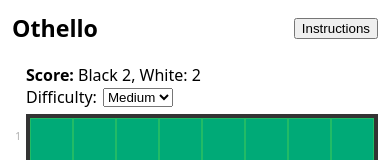
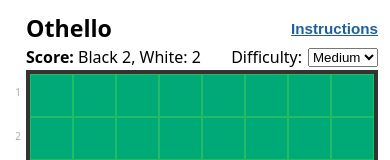
Before and after one commit to nickallan-kerv/othello, a React (Vite) app: page / in a window 390 px wide. Shown: the top 160 px of the page. Built offline with nearby package versions, Linux system fonts and the light colour scheme.

Commit message:
Polish compact layout and AI status styles

```diff
--- a/src/styles.css
+++ b/src/styles.css
@@ -5,16 +5,49 @@
 body{font-family:system-ui,Segoe UI,Roboto,Helvetica,Arial;margin:16px}
 .container{width:min(100%,900px);max-width:900px;margin:0 auto;position:relative}
 .container{-webkit-tap-highlight-color:transparent}
-.topbar{display:flex;align-items:center;justify-content:space-between;gap:10px;flex-wrap:nowrap}
-.topbar h1{margin:0}
+.topbar{
+  width:var(--board-size);
+  max-width:100%;
+  padding:0 0 0 14px;
+  margin:0;
+  display:grid;
+  grid-template-columns:1fr auto 1fr;
+  align-items:center;
+  gap:4px;
+}
+.topbar h1{margin:0;justify-self:start}
+.topbar-center{display:flex;justify-content:center;align-items:center;min-height:16px}
+.topbar-instructions{
+  justify-self:end;
+  border:none;
+  padding:0;
+  background:none;
+  color:#1f5f9e;
+  font-weight:600;
+  text-decoration:underline;
+  cursor:pointer;
+}
 .board-preview-shell{width:var(--board-size);max-width:100%}
-.board-meta{display:flex;align-items:center;justify-content:space-between;gap:10px;margin-top:8px;margin-bottom:6px;padding-left:14px}
+.board-meta{display:flex;flex-direction:column;gap:2px;margin-top:2px;margin-bottom:2px;padding:0 0 0 14px}
+.board-meta-main{display:flex;align-items:center;justify-content:space-between;gap:10px}
 .board-score{white-space:nowrap}
-.board-difficulty{margin-left:auto;display:flex;align-items:center;gap:6px;white-space:nowrap}
-.board-shell{position:relative;width:100%;padding-left:14px;padding-bottom:14px}
+.board-ai-status{display:flex;align-items:center;gap:6px;color:#24507a;font-size:12px;font-weight:600;min-height:16px}
+.ai-spinner{
+  width:12px;
+  height:12px;
+  border:2px solid rgba(31,95,158,0.28);
+  border-top-color:#1f5f9e;
+  border-radius:50%;
+  animation:ai-spin .75s linear infinite;
+}
+@keyframes ai-spin{
+  from{transform:rotate(0deg)}
+  to{transform:rotate(360deg)}
+}
+.board-difficulty{display:flex;align-items:center;gap:6px;white-space:nowrap}
+.board-shell{position:relative;width:100%;padding:0 0 14px 14px}
 .board-axis-col{
   position:absolute;
-  left:0;
   top:0;
   bottom:14px;
   width:12px;
@@ -27,11 +60,11 @@
   font-weight:500;
   pointer-events:none;
 }
+.board-axis-col-left{left:0}
 .board-axis-row{
   position:absolute;
   left:14px;
   right:0;
-  bottom:0;
   height:12px;
   display:grid;
   grid-template-columns:repeat(8,1fr);
@@ -42,6 +75,7 @@
   font-weight:500;
   pointer-events:none;
 }
+.board-axis-row-bottom{bottom:0}
 .board{display:grid;grid-template-columns:repeat(8,1fr);width:100%;aspect-ratio:1 / 1;height:auto;border:4px solid #333}
 .board{touch-action:none;-webkit-user-select:none;user-select:none;-webkit-touch-callout:none}
 .cell{border:1px solid #2b6;position:relative;background:#0a7}
@@ -63,7 +97,7 @@
 .face.white{background:#eee}
 
 /* Layout for main area: board on left, history on right */
-.main{display:flex;gap:20px;align-items:flex-start;margin-top:12px}
+.main{display:flex;gap:20px;align-items:flex-start;margin-top:0}
 .board-preview-shell .board{transition:opacity .2s ease, filter .2s ease}
 .board-preview-shell.previewing .board{opacity:0.46;filter:saturate(0.72)}
 .history{width:260px;height:auto;max-height:520px;overflow-x:hidden;padding-left:12px;border-left:none}
@@ -192,11 +226,60 @@
 .game-over-play-again:hover{filter:brightness(1.05)}
 .game-over-play-again:active{transform:translateY(1px)}
 
+.help-backdrop{
+  position:fixed;
+  inset:0;
+  background:rgba(8,18,24,0.34);
+  display:flex;
+  align-items:center;
+  justify-content:center;
+  z-index:41;
+}
+
+.help-dialog{
+  width:min(90vw, 340px);
+  padding:18px 20px;
+  border-radius:14px;
+  background:linear-gradient(180deg, #fefefe 0%, #edf3fb 100%);
+  border:1px solid rgba(30,60,92,0.22);
+  box-shadow:0 16px 40px rgba(0,0,0,0.30);
+}
+
+.help-title{
+  margin:0;
+  color:#173e68;
+  font-size:1.3rem;
+}
+
+.help-list{
+  margin:12px 0 0;
+  padding-left:18px;
+  color:#2f455c;
+  line-height:1.35;
+}
+
+.help-close{
+  margin-top:14px;
+  border:none;
+  border-radius:999px;
+  padding:9px 16px;
+  font-size:0.95rem;
+  font-weight:700;
+  color:#fff;
+  background:linear-gradient(180deg, #2f78bf 0%, #1f5f9e 100%);
+  cursor:pointer;
+  box-shadow:0 4px 12px rgba(19, 70, 122, 0.34);
+}
+
+.help-close:hover{filter:brightness(1.05)}
+.help-close:active{transform:translateY(1px)}
+
 @media (max-width: 820px){
   body{margin:12px}
-  .topbar{align-items:center}
+  .topbar{align-items:center;padding:0 0 0 14px}
   .topbar h1{font-size:1.45rem}
-  .board-meta{padding-left:14px;flex-wrap:wrap;row-gap:6px}
+  .board-meta-main{flex-wrap:wrap;row-gap:6px}
+  .topbar-instructions{font-size:0.95rem}
   .main{flex-direction:column;gap:12px}
   .board-preview-shell{width:100%}
   .history{width:100%;height:auto;max-height:none;padding-left:0;padding-top:10px;border-left:none;border-top:2px solid rgba(0,0,0,0.08);overflow-x:hidden}
```
